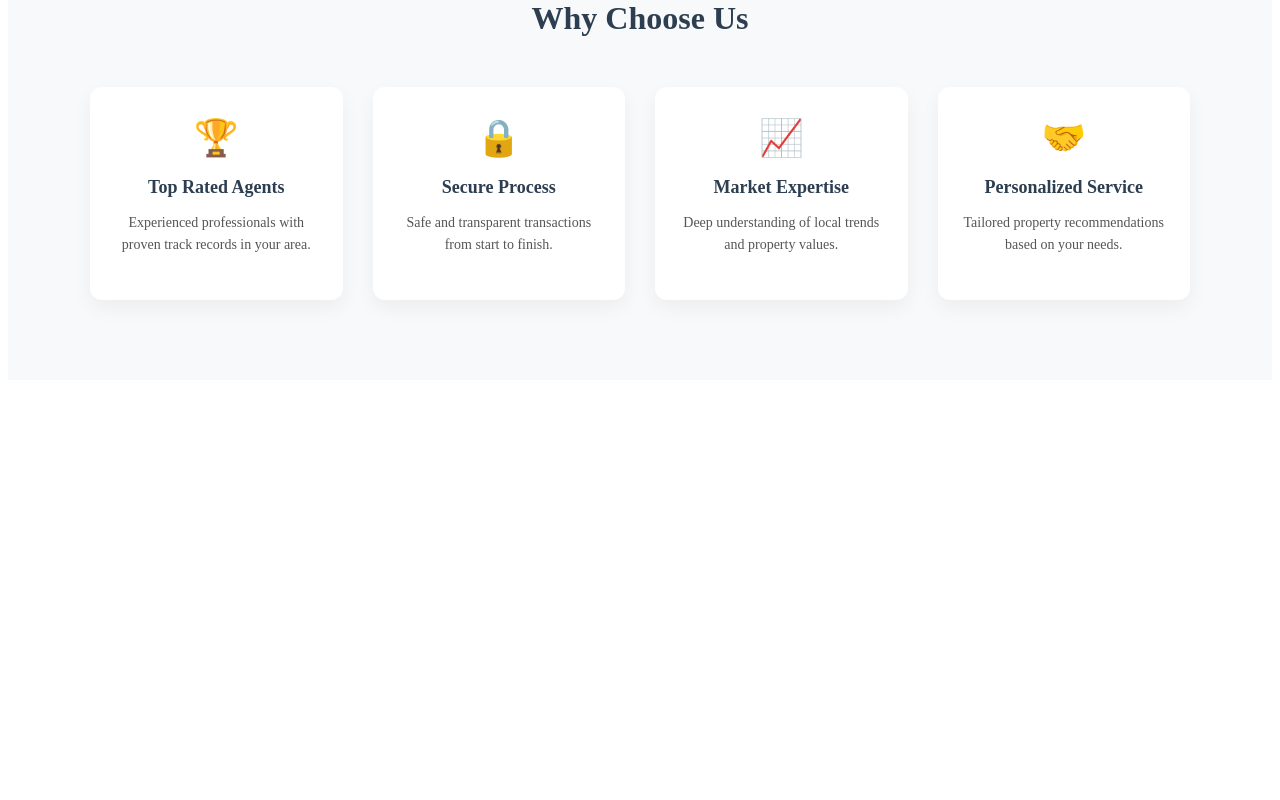
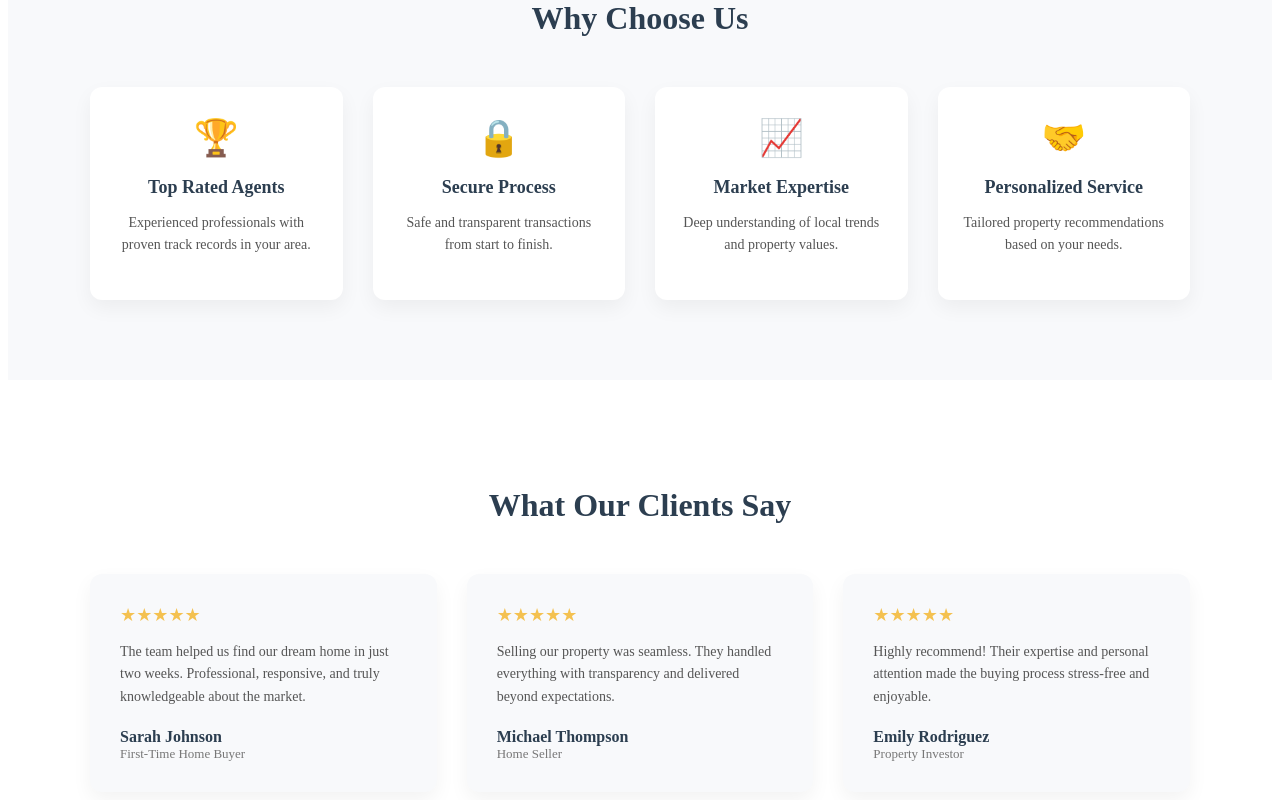
Before and after one commit to swathivt/real-estate-frontend, a React (Vite) app: page / in a window 1280 px wide. Shown: the part 934-1734 px from the top of the page. Before the commit the page ends 1322 px from the top, so only its background shows below. Built offline with nearby package versions, Linux system fonts and the light colour scheme.

Commit message:
testimonials section created

```diff
--- a/src/App.jsx
+++ b/src/App.jsx
@@ -1,5 +1,6 @@
 import Hero from "./components/Hero";
 import Navbar from "./components/Navbar";
+import Testimonials from "./components/Testimonials";
 import TrustSection from "./components/TrustSection";
 
 function App() {
@@ -8,6 +9,7 @@ function App() {
       <Navbar />
       <Hero />
       <TrustSection />
+      <Testimonials />
     </>
   );
 }
--- /dev/null
+++ b/src/components/Testimonials.jsx
@@ -0,0 +1,117 @@
+// src/components/Testimonials.jsx
+
+import styled from "styled-components";
+
+const Section = styled.section`
+  padding: 80px 20px;
+  background: white;
+`;
+
+const Container = styled.div`
+  max-width: 1100px;
+  margin: 0 auto;
+  text-align: center;
+`;
+
+const Title = styled.h2`
+  font-size: 32px;
+  margin-bottom: 50px;
+  color: #2c3e50;
+
+  @media (max-width: 768px) {
+    font-size: 24px;
+    margin-bottom: 30px;
+  }
+`;
+
+const Grid = styled.div`
+  display: grid;
+  grid-template-columns: repeat(3, 1fr);
+  gap: 30px;
+
+  @media (max-width: 992px) {
+    grid-template-columns: repeat(2, 1fr);
+  }
+
+  @media (max-width: 600px) {
+    grid-template-columns: 1fr;
+  }
+`;
+
+const Card = styled.div`
+  background: #f8f9fb;
+  padding: 30px;
+  border-radius: 12px;
+  box-shadow: 0 8px 20px rgba(0, 0, 0, 0.05);
+  text-align: left;
+  transition: 0.3s ease;
+
+  &:hover {
+    transform: translateY(-5px);
+  }
+`;
+
+const Stars = styled.div`
+  color: #f4c150;
+  margin-bottom: 15px;
+  font-size: 18px;
+`;
+
+const Quote = styled.p`
+  font-size: 14px;
+  line-height: 1.6;
+  color: #555;
+  margin-bottom: 20px;
+`;
+
+const Author = styled.div`
+  font-weight: 600;
+  color: #2c3e50;
+`;
+
+const Role = styled.div`
+  font-size: 13px;
+  color: #777;
+`;
+
+export default function Testimonials() {
+  return (
+    <Section>
+      <Container>
+        <Title>What Our Clients Say</Title>
+
+        <Grid>
+          <Card>
+            <Stars>★★★★★</Stars>
+            <Quote>
+              The team helped us find our dream home in just two weeks.
+              Professional, responsive, and truly knowledgeable about the market.
+            </Quote>
+            <Author>Sarah Johnson</Author>
+            <Role>First-Time Home Buyer</Role>
+          </Card>
+
+          <Card>
+            <Stars>★★★★★</Stars>
+            <Quote>
+              Selling our property was seamless. They handled everything
+              with transparency and delivered beyond expectations.
+            </Quote>
+            <Author>Michael Thompson</Author>
+            <Role>Home Seller</Role>
+          </Card>
+
+          <Card>
+            <Stars>★★★★★</Stars>
+            <Quote>
+              Highly recommend! Their expertise and personal attention
+              made the buying process stress-free and enjoyable.
+            </Quote>
+            <Author>Emily Rodriguez</Author>
+            <Role>Property Investor</Role>
+          </Card>
+        </Grid>
+      </Container>
+    </Section>
+  );
+}
```
